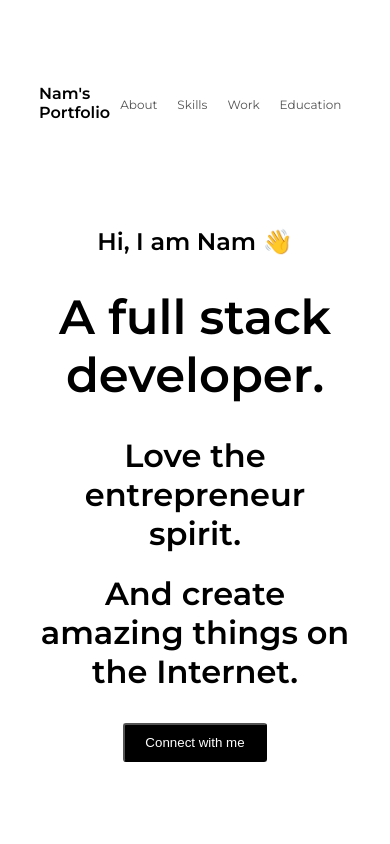
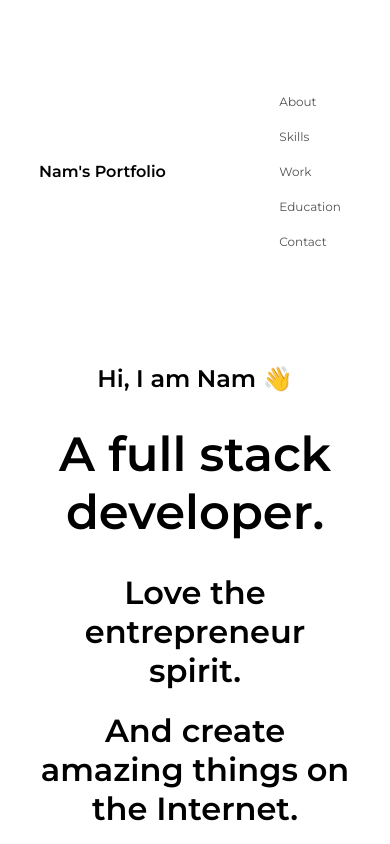
Before and after one commit to namhuynh96/my-portfolio-public, a React (Create React App) app: page / in a window 390 px wide. Shown: the top 844 px of the page. Built offline with nearby package versions, Linux system fonts and the light colour scheme.

Commit message:
Style NavBar

```diff
--- a/src/containers/NavBar/NavBar.module.css
+++ b/src/containers/NavBar/NavBar.module.css
@@ -6,13 +6,18 @@
 
 .Nav {
   padding: 10px;
-  transition: all 0.2s ease-in-out;
   font-size: 12px;
   cursor: pointer;
   text-decoration: none;
   color: rgba(0, 0, 0, 0.678)
 }
 
+@media screen and (max-width: 500px) {
+  .Nav {
+    display: block;
+  }
+}
+
 .Portfolio {
   font-weight: 600;
 }
```
Also changed, not shown: 1 other file (tests, documents, lock files or other folders).
